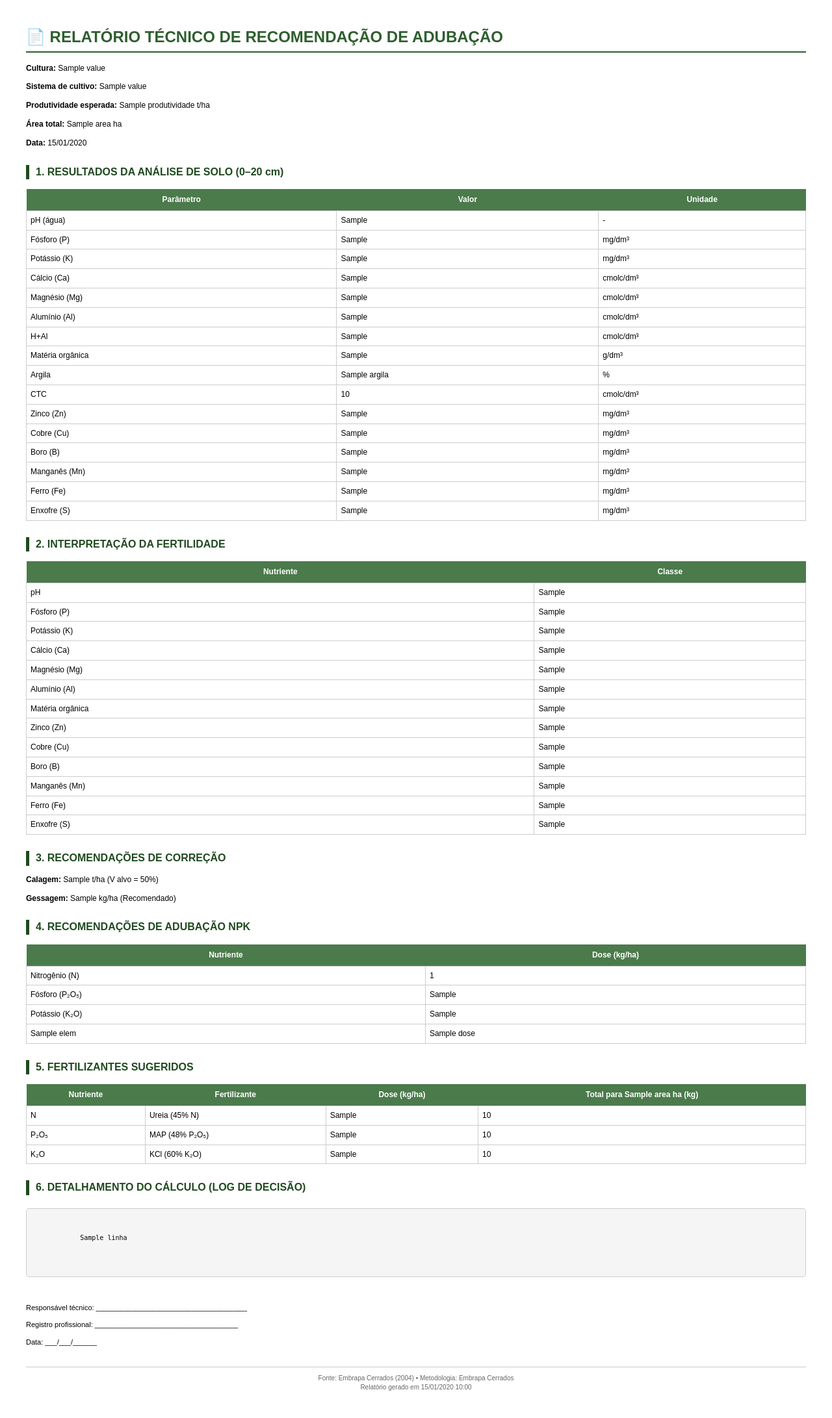
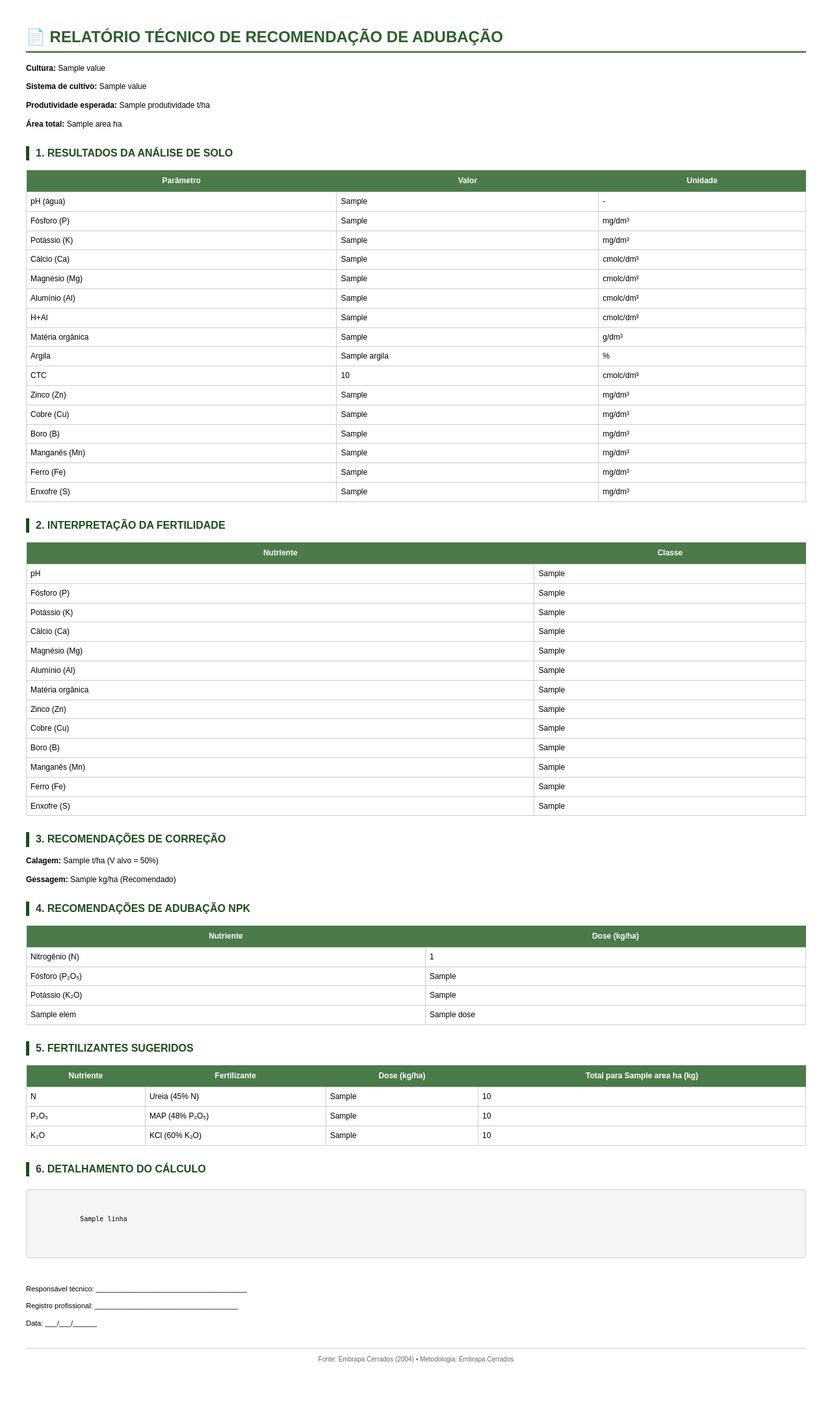
Before and after one commit to Lucazvfx/calculadora-adubacao-cerrado, a Flask app: template templates/relatorio_pdf.html in a window 1280 px wide. Shown: the whole page at 65% size. After the commit the page ends 2098 px from the top, so only its background shows below. Run offline with Flask 2, Linux system fonts and the light colour scheme; the template is opened without the code that fills it: most values are stand-ins (such as "Sample title", 1, 10 or a date in 2020).

Commit message:
atualizaçao

```diff
--- a/templates/relatorio_pdf.html
+++ b/templates/relatorio_pdf.html
@@ -83,9 +83,9 @@
     <p><strong>Sistema de cultivo:</strong> {{ sistema.value|capitalize }}</p>
     <p><strong>Produtividade esperada:</strong> {{ produtividade }} t/ha</p>
     <p><strong>Área total:</strong> {{ area }} ha</p>
-    <p><strong>Data:</strong> {{ now.strftime('%d/%m/%Y') }}</p>
 
-    <h2>1. RESULTADOS DA ANÁLISE DE SOLO (0–20 cm)</h2>
+
+    <h2>1. RESULTADOS DA ANÁLISE DE SOLO </h2>
     <table>
         <tr><th>Parâmetro</th><th>Valor</th><th>Unidade</th></tr>
         <tr><td>pH (água)</td><td>{{ analise.ph_h2o }}</td><td>-</td></tr>
@@ -182,7 +182,7 @@
 
     <!-- Log de decisão (detalhamento técnico) -->
     {% if recomendacao.log and recomendacao.log|length > 0 %}
-    <h2>6. DETALHAMENTO DO CÁLCULO (LOG DE DECISÃO)</h2>
+    <h2>6. DETALHAMENTO DO CÁLCULO</h2>
     <div class="log">
         {% for linha in recomendacao.log %}
             {{ linha }}<br>
@@ -198,7 +198,7 @@
 
     <div class="footer">
         Fonte: Embrapa Cerrados (2004) • Metodologia: {{ config.METODOLOGIA.metodologia_ativa if config.METODOLOGIA else 'Embrapa Cerrados' }}<br>
-        Relatório gerado em {{ now.strftime('%d/%m/%Y %H:%M') }}
+
     </div>
 </body>
 </html>
```
